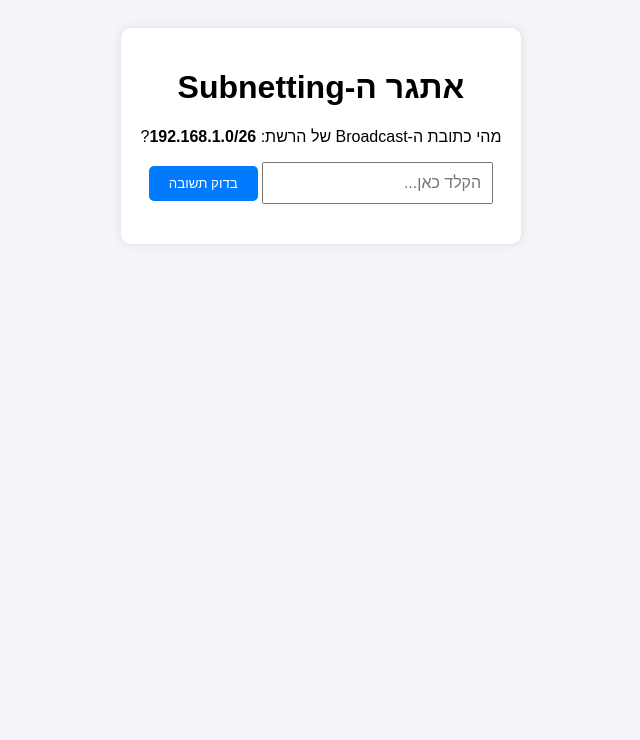
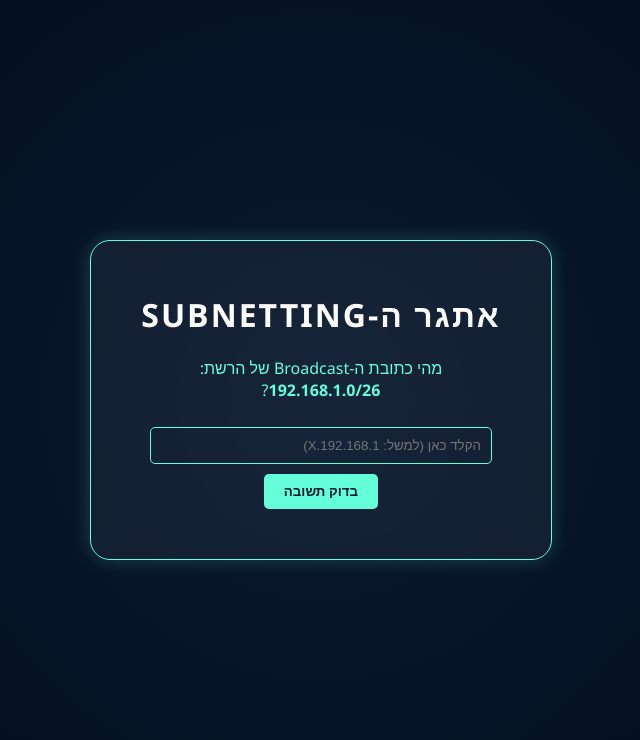
Before and after one commit to soleman0348/the-network-architect, a plain HTML site: page index.html in a window 1280 px wide. Shown: the whole page, without its empty margins (319-959 px from the left). Drawn offline with Linux system fonts and the light colour scheme.

Commit message:
Update index.html

```diff
--- a/index.html
+++ b/index.html
@@ -2,43 +2,53 @@
 <html lang="he" dir="rtl">
 <head>
     <meta charset="UTF-8">
-    <title>Subnet Master Game</title>
     <style>
-        body { font-family: sans-serif; text-align: center; background: #f4f4f9; padding: 20px; }
-        .card { background: white; padding: 20px; border-radius: 10px; box-shadow: 0 0 10px rgba(0,0,0,0.1); display: inline-block; }
-        input { padding: 10px; font-size: 16px; }
-        button { padding: 10px 20px; cursor: pointer; background: #007bff; color: white; border: none; border-radius: 5px; }
+        body {
+            margin: 0; padding: 0;
+            background: radial-gradient(circle at center, #0a192f 0%, #020c1b 100%);
+            color: #64ffda; font-family: 'Segoe UI', sans-serif;
+            display: flex; justify-content: center; align-items: center; height: 100vh;
+        }
+        .game-card {
+            background: rgba(255, 255, 255, 0.05); backdrop-filter: blur(10px);
+            padding: 30px; border-radius: 20px; border: 1px solid #64ffda;
+            box-shadow: 0 0 20px rgba(100, 255, 218, 0.2); text-align: center; width: 400px;
+        }
+        h1 { color: #fff; text-transform: uppercase; letter-spacing: 2px; }
+        input {
+            background: transparent; border: 1px solid #64ffda; color: white;
+            padding: 10px; width: 80%; border-radius: 5px; margin: 10px 0;
+        }
+        button {
+            padding: 10px 20px; cursor: pointer; background: #64ffda; color: #0a192f;
+            border: none; border-radius: 5px; font-weight: bold;
+        }
         #result { margin-top: 20px; font-weight: bold; }
     </style>
 </head>
 <body>
-    <div class="card">
+
+<div class="game-card">
     <h1>אתגר ה-Subnetting</h1>
-        <p>מהי כתובת ה-Broadcast של הרשת: <strong id="question"></strong>?</p>
-        <input type="text" id="answer" placeholder="הקלד כאן...">
+    <p>מהי כתובת ה-Broadcast של הרשת:<br><strong>192.168.1.0/26</strong>?</p>
+    <input type="text" id="answer" placeholder="הקלד כאן (למשל: 192.168.1.X)">
+    <br>
     <button onclick="checkAnswer()">בדוק תשובה</button>
     <div id="result"></div>
 </div>
 
 <script>
-        let currentBroadcast = "";
-        function generateTask() {
-            // דוגמה פשוטה - ניתן להרחיב ללוגיקה רנדומלית
-            document.getElementById("question").innerText = "192.168.1.0/26";
-            currentBroadcast = "192.168.1.63";
-        }
     function checkAnswer() {
         const userAns = document.getElementById("answer").value;
         const res = document.getElementById("result");
-            if(userAns === currentBroadcast) {
-                res.innerHTML = "✅ נכון מאוד! הטווח הוא 192.168.1.0 עד 192.168.1.63";
-                res.style.color = "green";
+        if(userAns === "192.168.1.63") {
+            res.innerHTML = "✅ צדקת! הטווח הוא 192.168.1.0 - 192.168.1.63";
+            res.style.color = "#64ffda";
         } else {
-                res.innerHTML = "❌ לא מדויק. נסה שוב או בדוק את חישוב ה-Subnet Mask.";
-                res.style.color = "red";
+            res.innerHTML = "❌ שגיאה בלוגיקה. נסה שוב.";
+            res.style.color = "#ff6b6b";
         }
     }
-        generateTask();
 </script>
 </body>
 </html>
```
Lines whose indentation alone changed are shown as unchanged.
